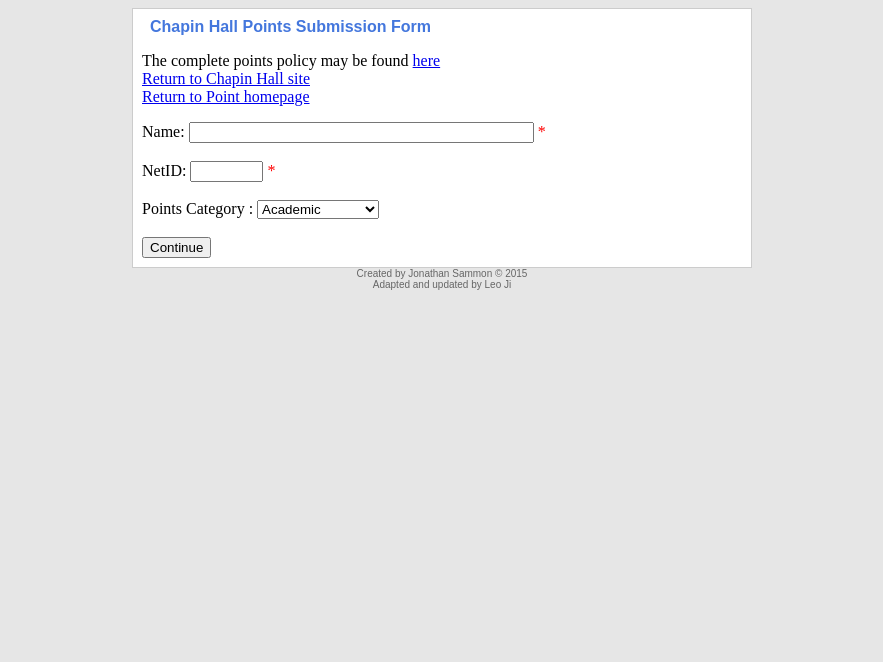
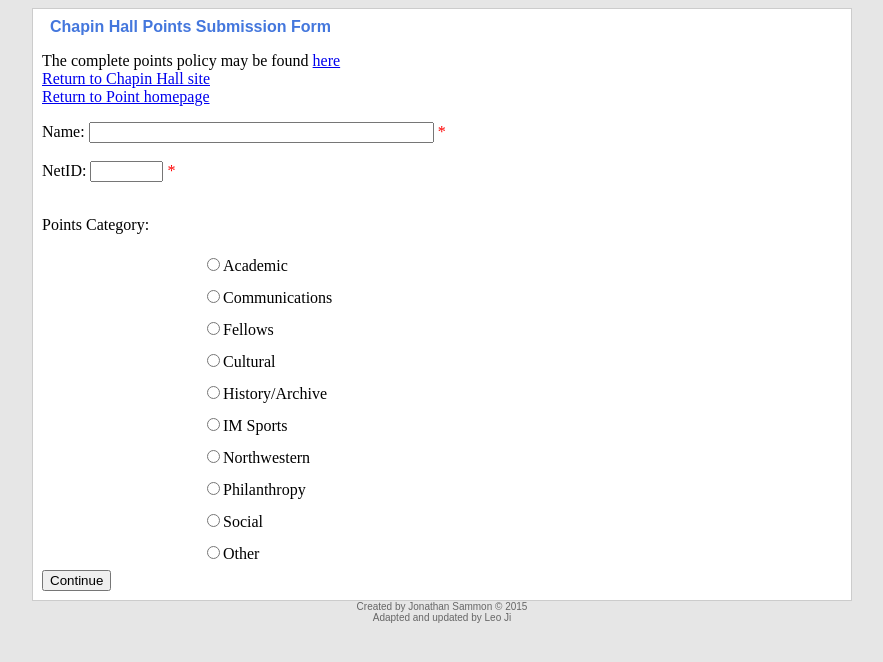
Before and after one commit to jssammon/Chapin-Points-System, a PHP site: page /FormP1.php in a window 1280 px wide. Shown: the top 662 px of the page, without its empty margins (198-1081 px from the left). Run offline with PHP 8.4, Linux system fonts and the light colour scheme; some libraries are stand-ins or nearby versions.

Commit message:
styling + from select to radio buttons on Form1
changing styles; using radio buttons instead of a select dropdown on
Form1 to allow users to see the full selection of possible categories;
other consequential changes

```diff
--- a/Chapin Points Project/FormP1.php
+++ b/Chapin Points Project/FormP1.php
@@ -14,37 +14,40 @@ Collects name, netid, and category
 <a href="/default.php"> Return to Point homepage</a><br />
 </p>
 
-<form action="FormP2.php" method="post"> <!-- This is the main form block (Part 1) -->
+<form action="FormP2.php" method="post" class="form1"> <!-- This is the main form block (Part 1) -->
 
 <!-- Input Name-->
-Name:  <input type="text" name="name" size="40" required value="<?php if (!empty($_SESSION['name'])){ print $_SESSION['name'];}?>">
-	   <span class="error">*</span>
-	   <br /> <br />
+Name: <input type="text" name="name" size="40" required value="<?php if (!empty($_SESSION['name'])){ print $_SESSION['name'];}?>">
+	  <span class="error">*</span>
+	  <br /> <br />
 
 <!-- Input NetID-->
 NetID: <input type="text" name="netid" size="6" required maxlength="6" value="<?php if (!empty($_SESSION['netid'])){ print $_SESSION['netid'];}?>">
-	   <span class="error">*</span>
-	   <br /> <br />
+	  <span class="error">*</span>
+	  <br /> <br />
 <!-- Note: The value="?php... sections above just supply a default value if you're returning to this page during the same session.-->
 
-
+<div class="form1-points-category">
 <!-- Input Points Category (If you're adding new categories of points or reshuffling
 Exec roles, you may have to edit this accordingly) -->
-Points Category :
-<select name="category">
+<p class="points-category-label">Points Category:</p>
 
-<option value="Academic">Academic</option>
-<option value="Communications">Communications</option>
-<option value="Fellows">Fellows</option>
-<option value="Cultural">Cultural</option>
-<option value="History">History/Archive</option>
-<option value="Sports">IM Sports</option>
-<option value="Northwestern">Northwestern</option>
-<option value="Philanthropy">Philanthropy</option>
-<option value="Social">Social</option>
-<option value="Other">Other</option>
+<div class="form1-category">
 
-</select> <br /> <br />
+<label><input type="radio" name="category" value="Academic" />Academic</label>
+<label><input type="radio" name="category" value="Communications" />Communications</label>
+<label><input type="radio" name="category" value="Fellows" />Fellows</label>
+<label><input type="radio" name="category" value="Cultural" />Cultural</label>
+<label><input type="radio" name="category" value="History" />History/Archive</label>
+<label><input type="radio" name="category" value="Sports" />IM Sports</label>
+<label><input type="radio" name="category" value="Northwestern" />Northwestern</label>
+<label><input type="radio" name="category" value="Philanthropy">Philanthropy</label>
+<label><input type="radio" name="category" value="Social" />Social</label>
+<label><input type="radio" name="category" value="Other" />Other</label>
+
+</div>
+
+</div>
 
 <input type="submit" name='submit' value="Continue">
 </form>
--- a/Chapin Points Project/styles.css
+++ b/Chapin Points Project/styles.css
@@ -21,8 +21,29 @@ form {
 	padding: 0;
 }
 
+form.form1{
+	position: relative;
+}
+
+form.form1 label{
+	display: block;
+}
+
+.form1-category{
+	width: 80%;
+	float: right;
+	margin-left: 20%;
+	line-height: 2em;
+}
+
+
+
+button {text-align: center;
+margin: 0 auto;}
+
+
 #container {
-	width: 600px;
+	width: 800px;
 	margin-left:auto;
 	margin-right:auto;
 	border: 1px solid #CCCCCC;
```
